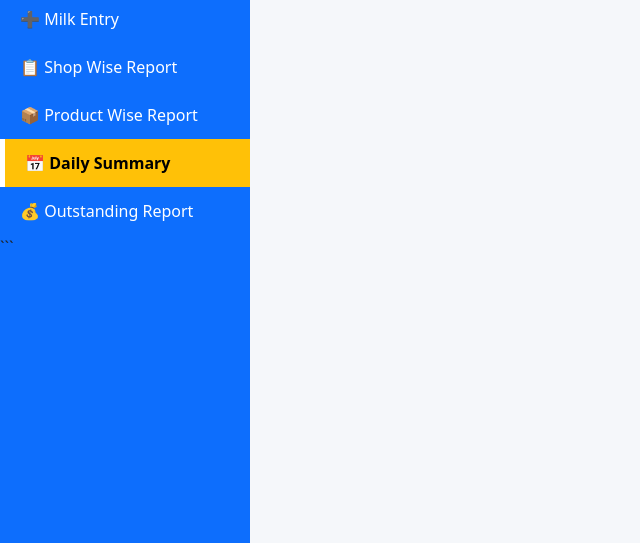
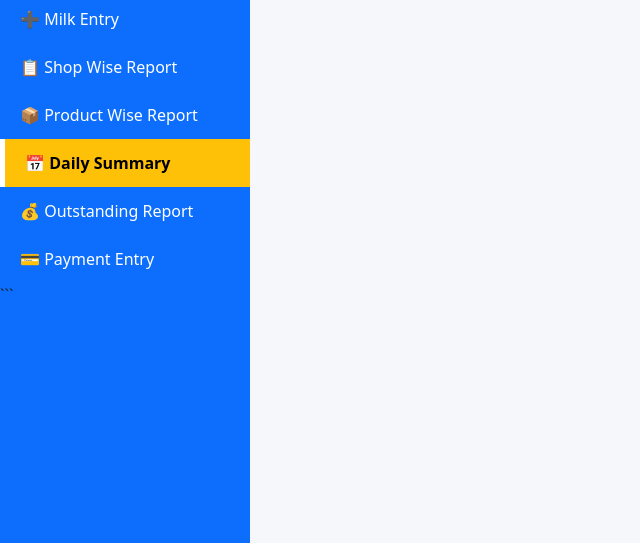
Before and after one commit to mhariprasath-28/Milk-Software, a Flask app: page /daily-summary in a window 1280 px wide. Shown: the part 257-800 px from the top of the page, without its empty margins (0-640 px from the left). Run offline with Flask 3, Linux system fonts and the light colour scheme; data that the repository does not hold is empty.

Commit message:
Update layout.html

````diff
--- a/templates/layout.html
+++ b/templates/layout.html
@@ -113,6 +113,11 @@
    class="{% if request.path == '/outstanding-report' %}active{% endif %}">
    💰 Outstanding Report
 </a>
+<a href="/payment-entry"
+    class="{% if request.path == '/payment-entry' %}active{% endif %}">
+    💳 Payment Entry
+</a>
+
 ```
 
 </div>
````
